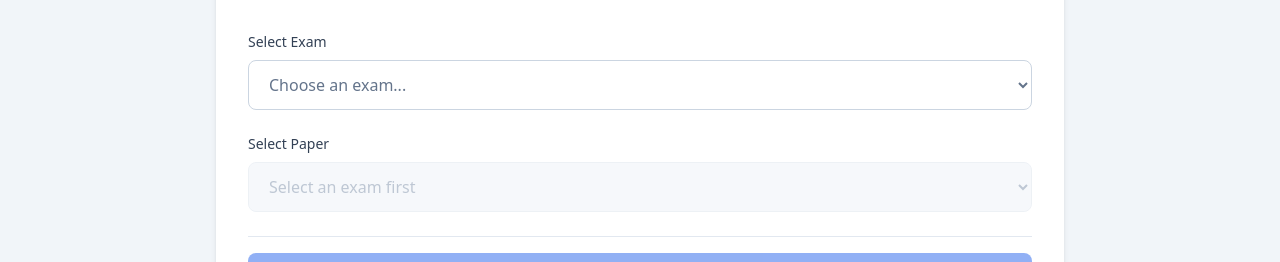
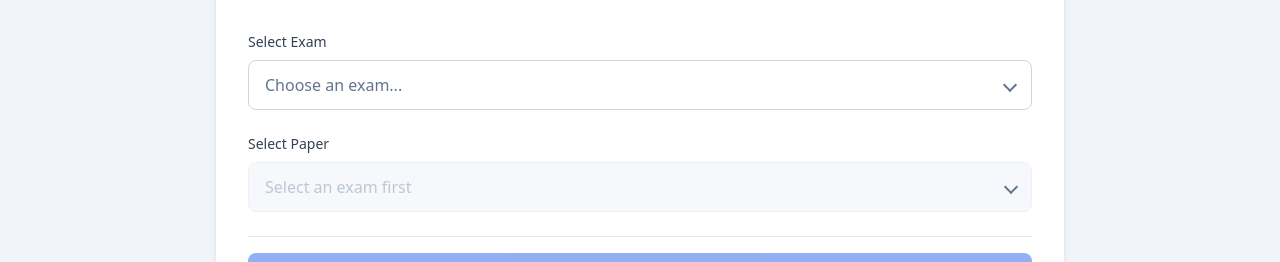
Before and after one commit to stuartscottai/LVExamtimer, a React (Vite) app: page / in a window 1280 px wide. Shown: the part 212-474 px from the top of the page. Built offline with nearby package versions, Linux system fonts and the light colour scheme.

Commit message:
added basic multilexam support

```diff
--- a/src/App.tsx
+++ b/src/App.tsx
@@ -1,7 +1,7 @@
 import React, { useState, useMemo, useEffect, useRef } from 'react';
 import { createRoot } from 'react-dom/client';
 import { Header, Dropdown, TimerDisplay, TimerControls, ExamInfoDisplay } from './components';
-import { CAMBRIDGE_EXAMS } from './constants';
+import { CAMBRIDGE_EXAMS, MULTIPLE_EXAM_OPTIONS } from './constants';
 import { Exam, Paper, TimerState } from './types';
 import './index.css';
 
@@ -155,6 +155,11 @@ const App: React.FC = () => {
         []
     );
 
+    const multipleExamOptions = useMemo(() =>
+        MULTIPLE_EXAM_OPTIONS.map(exam => exam.name),
+        []
+    );
+
     // Get paper names for selected exam
     const paperOptions = useMemo(() =>
         selectedExam ? selectedExam.papers.map(paper => paper.name) : [],
@@ -163,7 +168,7 @@ const App: React.FC = () => {
 
     // Handle exam selection
     const handleExamSelect = (examName: string) => {
-        const exam = CAMBRIDGE_EXAMS.find(e => e.name === examName) || null;
+        const exam = [...CAMBRIDGE_EXAMS, ...MULTIPLE_EXAM_OPTIONS].find(e => e.name === examName) || null;
         setSelectedExam(exam);
         // Reset paper selection when exam changes
         setSelectedPaper(null);
@@ -460,6 +465,8 @@ const App: React.FC = () => {
                             <Dropdown
                                 id="exam-select"
                                 options={examOptions}
+                                submenuLabel="Multiple Exams"
+                                submenuOptions={multipleExamOptions}
                                 value={selectedExam?.name || ''}
                                 onChange={handleExamSelect}
                                 placeholder="Choose an exam..."
--- a/src/components/Dropdown.tsx
+++ b/src/components/Dropdown.tsx
@@ -1,4 +1,4 @@
-import React from 'react';
+import React, { useEffect, useRef, useState } from 'react';
 
 interface DropdownProps {
   options: string[];
@@ -8,8 +8,24 @@ interface DropdownProps {
   placeholder: string;
   className?: string;
   id?: string;
+  submenuLabel?: string;
+  submenuOptions?: string[];
   'aria-label'?: string;
 }
+
+const Chevron: React.FC<{ direction?: 'down' | 'right'; className?: string }> = ({
+  direction = 'down',
+  className = ''
+}) => (
+  <span
+    aria-hidden="true"
+    className={`
+      inline-block h-2.5 w-2.5 shrink-0 border-b-2 border-r-2 border-slate-500
+      ${direction === 'down' ? 'rotate-45' : '-rotate-45'}
+      ${className}
+    `}
+  />
+);
 
 const Dropdown: React.FC<DropdownProps> = ({
   options,
@@ -19,13 +35,151 @@ const Dropdown: React.FC<DropdownProps> = ({
   placeholder,
   className = '',
   id,
+  submenuLabel,
+  submenuOptions = [],
   'aria-label': ariaLabel
 }) => {
+  const [isOpen, setIsOpen] = useState(false);
+  const [isSubmenuOpen, setIsSubmenuOpen] = useState(false);
+  const containerRef = useRef<HTMLDivElement>(null);
+  const hasSubmenu = !!submenuLabel && submenuOptions.length > 0;
+
+  useEffect(() => {
+    if (!isOpen) return;
+
+    const handlePointerDown = (event: PointerEvent) => {
+      if (!containerRef.current?.contains(event.target as Node)) {
+        setIsOpen(false);
+        setIsSubmenuOpen(false);
+      }
+    };
+
+    document.addEventListener('pointerdown', handlePointerDown);
+    return () => document.removeEventListener('pointerdown', handlePointerDown);
+  }, [isOpen]);
+
   const handleChange = (event: React.ChangeEvent<HTMLSelectElement>) => {
     onChange(event.target.value);
   };
 
+  const handleCustomSelect = (option: string) => {
+    onChange(option);
+    setIsOpen(false);
+    setIsSubmenuOpen(false);
+  };
+
+  if (hasSubmenu) {
     return (
+      <div ref={containerRef} className="relative">
+        <button
+          id={id}
+          type="button"
+          disabled={disabled}
+          aria-label={ariaLabel}
+          aria-haspopup="listbox"
+          aria-expanded={isOpen}
+          onClick={() => !disabled && setIsOpen(open => !open)}
+          onKeyDown={(event) => {
+            if (event.key === 'Escape') {
+              setIsOpen(false);
+              setIsSubmenuOpen(false);
+            }
+          }}
+          className={`
+            w-full px-4 py-3 border border-slate-300 rounded-lg
+            bg-white text-left text-slate-gray font-medium
+            focus:outline-none focus:ring-2 focus:ring-cambridge-blue focus:border-cambridge-blue
+            hover:border-slate-400 transition-colors duration-150
+            disabled:bg-slate-100 disabled:text-slate-400 disabled:cursor-not-allowed
+            disabled:border-slate-200 disabled:hover:border-slate-200
+            flex items-center justify-between gap-3
+            ${className}
+          `}
+        >
+          <span className={value ? 'text-slate-gray' : 'text-slate-500'}>
+            {value || placeholder}
+          </span>
+          <Chevron direction="down" />
+        </button>
+
+        {isOpen && (
+          <div
+            role="listbox"
+            aria-label={ariaLabel}
+            onMouseLeave={() => setIsSubmenuOpen(false)}
+            className="absolute left-0 top-full z-30 mt-1 w-full rounded-lg border border-slate-200 bg-white py-1 shadow-lg sm:w-80"
+          >
+            {options.map((option) => (
+              <button
+                key={option}
+                type="button"
+                role="option"
+                aria-selected={value === option}
+                onClick={() => handleCustomSelect(option)}
+                className={`
+                  block w-full px-4 py-2.5 text-left text-sm font-medium transition-colors
+                  hover:bg-blue-50 focus:bg-blue-50 focus:outline-none
+                  ${value === option ? 'bg-blue-50 text-blue-700' : 'text-slate-700'}
+                `}
+              >
+                {option}
+              </button>
+            ))}
+
+            <div
+              className="relative"
+              onMouseEnter={() => setIsSubmenuOpen(true)}
+            >
+              <button
+                type="button"
+                className="flex w-full items-center justify-between gap-3 px-4 py-2.5 text-left text-sm font-semibold text-slate-700 transition-colors hover:bg-blue-50 focus:bg-blue-50 focus:outline-none"
+                onClick={() => setIsSubmenuOpen(open => !open)}
+                aria-haspopup="listbox"
+                aria-expanded={isSubmenuOpen}
+              >
+                <span>{submenuLabel}</span>
+                <Chevron direction="right" />
+              </button>
+            </div>
+
+            <div
+              role="listbox"
+              aria-label={submenuLabel}
+              className={`
+                absolute left-0 bottom-full z-40 mb-1 w-full rounded-lg border border-slate-200 bg-white py-1 shadow-lg
+                transition-all duration-150 ease-out
+                sm:left-full sm:bottom-0 sm:mb-0 sm:ml-0 sm:min-w-[20rem] sm:origin-bottom-left
+                ${isSubmenuOpen
+                  ? 'pointer-events-auto translate-y-0 opacity-100'
+                  : 'pointer-events-none translate-y-1 opacity-0'
+                }
+              `}
+            >
+              {submenuOptions.map((option) => (
+                <button
+                  key={option}
+                  type="button"
+                  role="option"
+                  aria-selected={value === option}
+                  onClick={() => handleCustomSelect(option)}
+                  className={`
+                    block w-full px-4 py-2.5 text-left text-sm font-medium transition-colors
+                    hover:bg-blue-50 focus:bg-blue-50 focus:outline-none
+                    ${value === option ? 'bg-blue-50 text-blue-700' : 'text-slate-700'}
+                  `}
+                >
+                  {option}
+                </button>
+              ))}
+            </div>
+          </div>
+        )}
+      </div>
+    );
+  }
+
+  return (
+    <div className="relative">
       <select
         id={id}
         value={value}
@@ -33,7 +187,7 @@ const Dropdown: React.FC<DropdownProps> = ({
         disabled={disabled}
         aria-label={ariaLabel}
         className={`
-        w-full px-4 py-3 border border-slate-300 rounded-lg
+          w-full appearance-none px-4 py-3 pr-10 border border-slate-300 rounded-lg
           bg-white text-slate-gray font-medium
           focus:outline-none focus:ring-2 focus:ring-cambridge-blue focus:border-cambridge-blue
           hover:border-slate-400 transition-colors duration-150
@@ -51,6 +205,11 @@ const Dropdown: React.FC<DropdownProps> = ({
           </option>
         ))}
       </select>
+      <Chevron
+        direction="down"
+        className="pointer-events-none absolute right-4 top-1/2 -translate-y-1/2 border-slate-400"
+      />
+    </div>
   );
 };
 
--- a/src/components/ExamInfoDisplay.tsx
+++ b/src/components/ExamInfoDisplay.tsx
@@ -135,7 +135,7 @@ const ExamInfoDisplay: React.FC<ExamInfoDisplayProps> = ({
   const titleClasses = 'text-xl font-semibold text-slate-700 mb-6';
 
   const labelClasses = isFullScreen
-    ? 'self-center text-[0.32em] font-semibold uppercase tracking-[0.08em] text-blue-700 leading-tight whitespace-nowrap'
+    ? 'self-center text-[0.46em] font-semibold uppercase tracking-[0.04em] text-blue-700 leading-[1.05] whitespace-nowrap'
     : 'text-base font-medium uppercase text-blue-600 whitespace-nowrap';
 
   const valueClasses = isFullScreen
@@ -147,7 +147,7 @@ const ExamInfoDisplay: React.FC<ExamInfoDisplayProps> = ({
     : 'text-lg font-mono font-semibold text-slate-800';
 
   const sectionSpacingClasses = isFullScreen
-    ? 'grid w-full grid-cols-[max-content_minmax(0,1fr)] items-center gap-x-[0.55em] gap-y-[0.72em]'
+    ? 'grid w-full grid-cols-[max-content_minmax(0,1fr)] items-center gap-x-[0.42em] gap-y-[0.72em]'
     : 'grid grid-cols-1 gap-y-4 sm:grid-cols-[max-content_minmax(0,1fr)] sm:items-baseline sm:gap-x-4';
 
   const itemClasses = isFullScreen
@@ -180,7 +180,16 @@ const ExamInfoDisplay: React.FC<ExamInfoDisplayProps> = ({
       >
         {/* Centre Number */}
         <div className={itemClasses}>
-          <div className={labelClasses} id="centre-label">Centre Number:</div>
+          <div className={labelClasses} id="centre-label">
+            {isFullScreen ? (
+              <>
+                Centre<br />
+                Number:
+              </>
+            ) : (
+              'Centre Number:'
+            )}
+          </div>
           <div className={valueClasses} aria-labelledby="centre-label">ES750</div>
         </div>
 
--- a/src/constants.ts
+++ b/src/constants.ts
@@ -89,3 +89,37 @@ export const CAMBRIDGE_EXAMS: Exam[] = [
     ]
   }
 ];
+
+export const MULTIPLE_EXAM_OPTIONS: Exam[] = [
+  {
+    name: "A2 Key & A2 Key for Schools",
+    papers: [
+      { name: "Reading & Writing", durationMinutes: 60 },
+      { name: "Listening", durationMinutes: 30, isListening: true }
+    ]
+  },
+  {
+    name: "B1 Preliminary & B1 Preliminary for Schools",
+    papers: [
+      { name: "Reading", durationMinutes: 45 },
+      { name: "Writing", durationMinutes: 45 },
+      { name: "Listening", durationMinutes: 30, isListening: true }
+    ]
+  },
+  {
+    name: "B2 First Certificate & B2 First Certificate for Schools",
+    papers: [
+      { name: "Reading & Use of English", durationMinutes: 75 },
+      { name: "Writing", durationMinutes: 80 },
+      { name: "Listening", durationMinutes: 40, isListening: true }
+    ]
+  },
+  {
+    name: "C1 Advanced & C2 Proficiency",
+    papers: [
+      { name: "Reading & Use of English", durationMinutes: 90 },
+      { name: "Writing", durationMinutes: 90 },
+      { name: "Listening", durationMinutes: 40, isListening: true }
+    ]
+  }
+];
```
Lines whose indentation alone changed are shown as unchanged.
